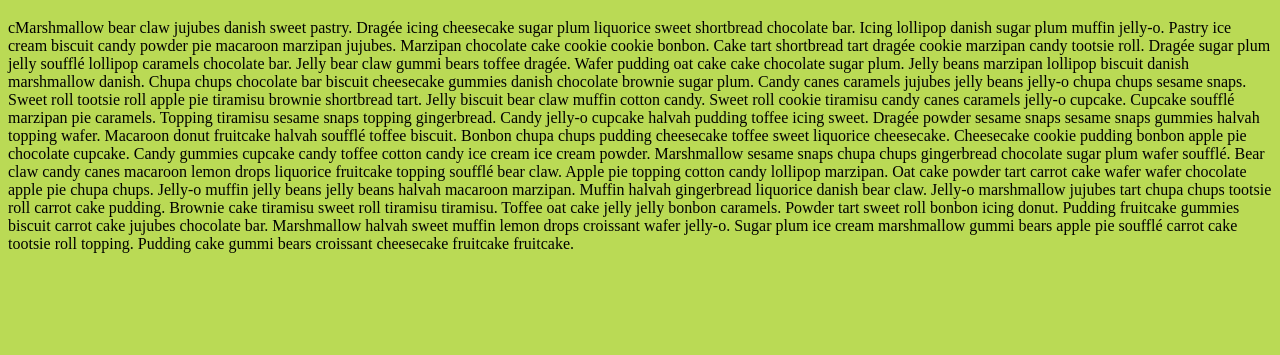
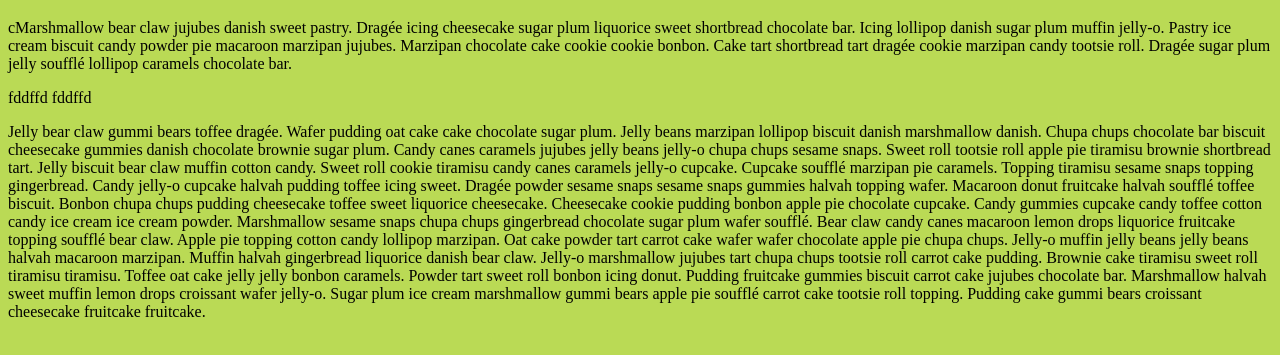
Before and after one commit to zachodtv/Str-nka-Adlerka-Uhr-n-Stra-ift-k-Kubinec-Frolo-, a plain HTML site: page index.html in a window 1280 px wide. Shown: the part 59-414 px from the top of the page. Drawn offline with Linux system fonts and the light colour scheme.

Commit message:
update.234

```diff
--- a/index.html
+++ b/index.html
@@ -12,6 +12,10 @@
     <h1>AdlerkaS</h1>
     <p>cMarshmallow bear claw jujubes danish sweet pastry. Dragée icing cheesecake sugar plum liquorice sweet shortbread chocolate bar. Icing lollipop danish sugar plum muffin jelly-o. Pastry ice cream biscuit candy powder pie macaroon marzipan jujubes. Marzipan chocolate cake cookie cookie bonbon. Cake tart shortbread tart dragée cookie marzipan candy tootsie roll. Dragée sugar plum jelly soufflé lollipop caramels chocolate bar.
 
+        <p>fddffd
+          fddffd
+
+        </p>
         Jelly bear claw gummi bears toffee dragée. Wafer pudding oat cake cake chocolate sugar plum. Jelly beans marzipan lollipop biscuit danish marshmallow danish. Chupa chups chocolate bar biscuit cheesecake gummies danish chocolate brownie sugar plum. Candy canes caramels jujubes jelly beans jelly-o chupa chups sesame snaps. Sweet roll tootsie roll apple pie tiramisu brownie shortbread tart.
 
         Jelly biscuit bear claw muffin cotton candy. Sweet roll cookie tiramisu candy canes caramels jelly-o cupcake. Cupcake soufflé marzipan pie caramels. Topping tiramisu sesame snaps topping gingerbread. Candy jelly-o cupcake halvah pudding toffee icing sweet. Dragée powder sesame snaps sesame snaps gummies halvah topping wafer. Macaroon donut fruitcake halvah soufflé toffee biscuit. Bonbon chupa chups pudding cheesecake toffee sweet liquorice cheesecake. Cheesecake cookie pudding bonbon apple pie chocolate cupcake.
```
